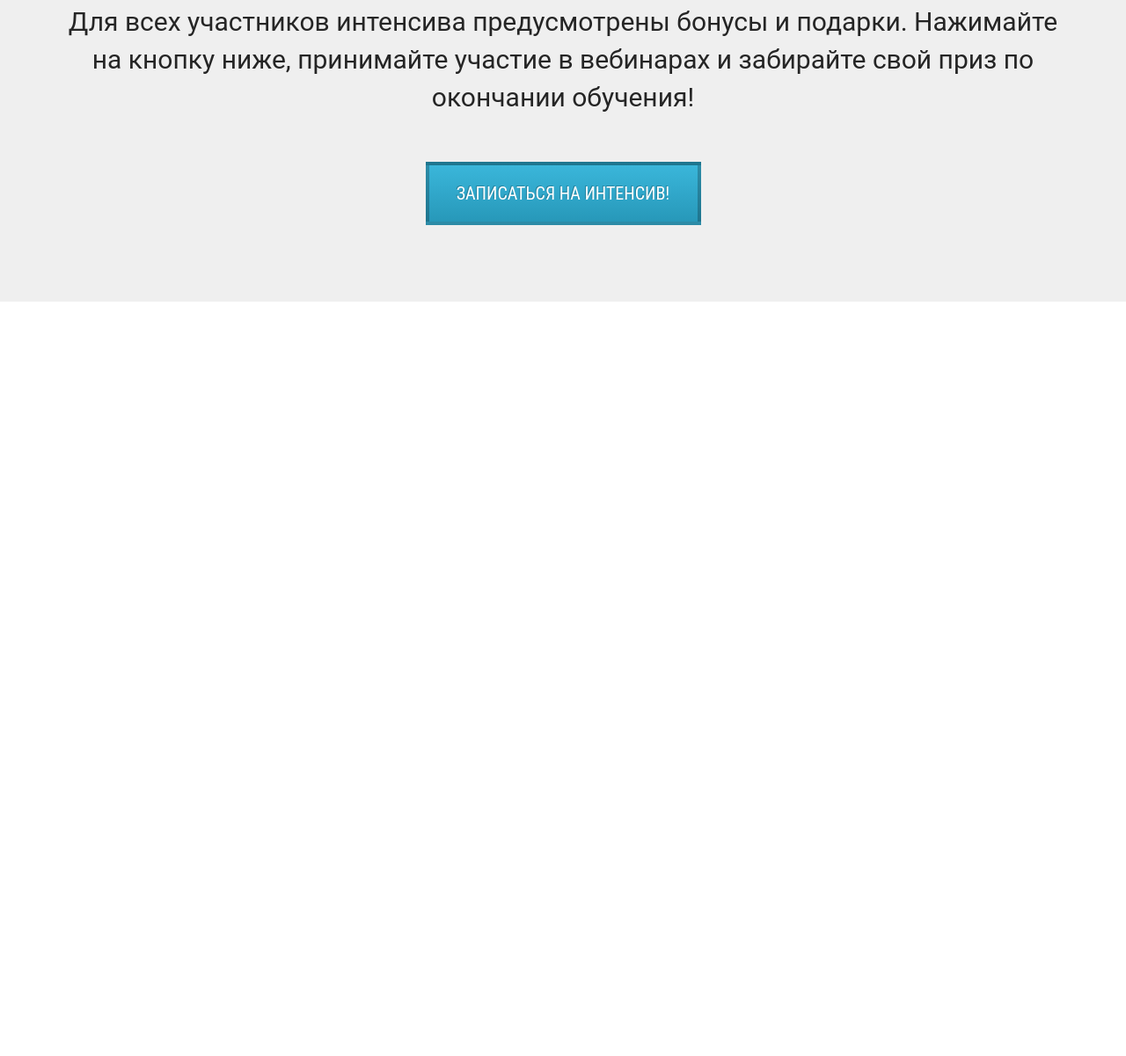
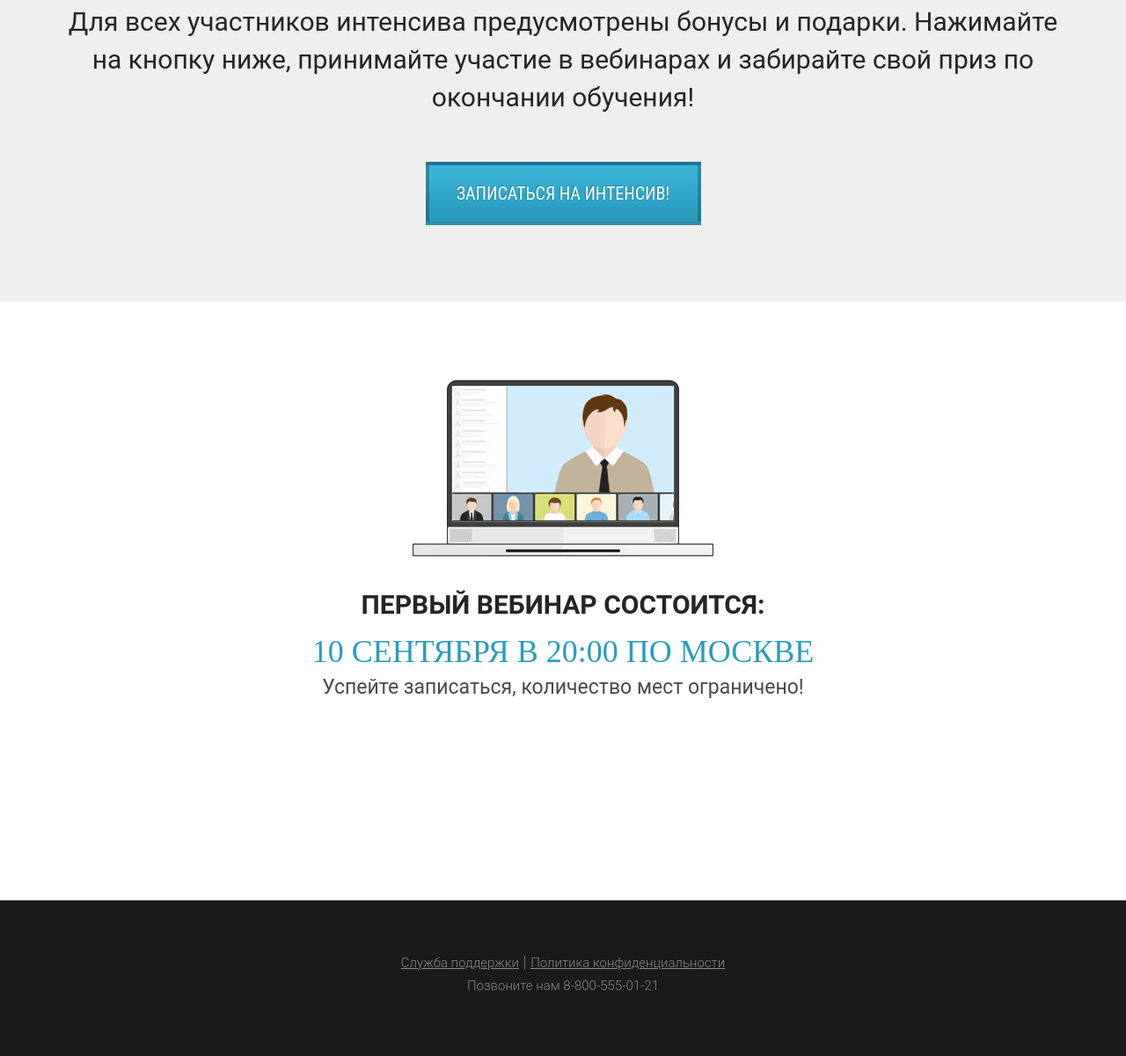
Before and after one commit to Mary-fox/Wordpress, a plain HTML site: page index.html in a window 1280 px wide. Shown: the part 2720-3921 px from the top of the page at 88% size. Before the commit the page ends 3063 px from the top, so only its background shows below. Drawn offline with Linux system fonts and the light colour scheme.

Commit message:
Плюс секция и футер

```diff
--- a/css/style.css
+++ b/css/style.css
@@ -112,7 +112,7 @@ h2.title {
    height: 607px;
    padding: 88px 0 75px 0;
 }
-.waiting .waiting_header, .finish .finish_header {
+.waiting .waiting_header, .finish .finish_header, .veb .veb_header {
     font-family: "Roboto";
     font-size: 30px;
     text-align: center;
@@ -121,6 +121,9 @@ h2.title {
 }
 .finish .finish_header {
 color: #efefef;
+}
+.veb .veb_header {
+  margin-top: 37px;
 }
 .waiting .waiting_divider, .finish_divider {
     display: block;
@@ -161,7 +164,7 @@ color: #efefef;
     padding: 102px 0 107px 0;
 }
 
-.optimization .optimization_header {
+.optimization .optimization_header, {
     margin-left: 367px;
     font-family: Roboto;
     font-style: normal;
@@ -226,7 +229,7 @@ color: #efefef;
     background-color: #efefef;
     padding: 86px 0 87px 0;
 }
-.gift .gift_img {
+.gift .gift_img, .veb .veb_img{
     display: block;
     margin: 0 auto;
 }
@@ -239,3 +242,61 @@ color: #efefef;
     line-height: 43px;
     text-align: center;
 }
+.veb {
+    min-height: 681px;
+    padding: 89px 0 64px 0;
+}
+.veb .veb_time {
+    margin-top: 30px;
+    color: #299cbd;
+    font-family: "Roboto - Black";
+    font-size: 36px;
+    font-weight: 400;
+    font-style: normal;
+    letter-spacing: normal;
+    line-height: 12px;
+    text-align: center;
+    text-transform: uppercase;
+}
+.veb .veb_text {
+    margin-top: 25px;
+    color: #4a4a4a;
+    font-family: Roboto;
+    font-size: 23px;
+    font-weight: 400;
+    font-style: normal;
+    letter-spacing: normal;
+    line-height: 20px;
+    text-align: center;
+
+}
+footer {
+    min-height:166px;
+    background-color: #1a1a1a;
+    padding: 61px 0 69px 0;
+}
+.wrapper_footer {
+    display: flex;
+    justify-content: center;
+}
+footer .footer_link, footer .footer_tel {
+    color: #888888;
+    font-family: Roboto;
+    font-size: 15px;
+    font-weight: 300;
+    font-style: normal;
+    letter-spacing: normal;
+    line-height: 21px;
+    text-decoration: underline;
+    }
+
+    footer span {
+        color: #888888;
+        padding: 0 5px 0 5px;
+    }
+    footer .footer_tel {
+        display: block;
+        text-align: center;
+        margin-top: 5px;
+        text-decoration: none;
+    }
--- a/index.html
+++ b/index.html
@@ -111,9 +111,24 @@
            <img src="/img/gift/2-layers.png" alt="gift" class="gift_img">
            <div class="gift_text">Для всех участников интенсива предусмотрены бонусы и подарки. Нажимайте на кнопку ниже,
                принимайте участие в вебинарах и забирайте свой приз по окончании обучения!</div>
-               <button class="gift_btn">Записаться на интенсив!</button>
+           <button class="gift_btn">Записаться на интенсив!</button>
       </div>
   </section>
-
+  <section class="veb">
+      <div class="conteiner">
+          <img src="/img/veb/2-layers (1).png" alt="veb" class="veb_img">
+          <h2 class="veb_header">Первый вебинар состоится:</h3>
+          <h2 class="veb_time">10 сентября в 20:00 по Москве</h2>
+          <div class="veb_text">Успейте записаться, количество мест ограничено!</div>
+      </div>
+  </section>
+  <footer>
+      <div class="wrapper_footer">
+        <a href="" class="footer_link">Служба поддержки</a>
+        <span>|</span>
+        <a href="" class="footer_link">Политика конфиденциальности</a>
+      </div>
+      <div class="footer_tel">Позвоните нам 8-800-555-01-21</div>
+  </footer>
 </body>
 </html>
```
Also changed, not shown: img/veb/2-layers (1).png (added).
